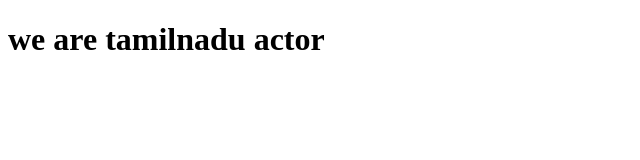
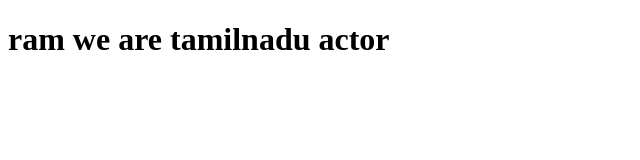
Before and after one commit to aarthiradhakrishnana-tech/actor, a plain HTML site: page index.html in a window 1280 px wide. Shown: the whole page, without its empty margins (0-640 px from the left). Drawn offline with Linux system fonts and the light colour scheme.

Commit message:
ram details

```diff
--- a/index.html
+++ b/index.html
@@ -6,6 +6,6 @@
     <title>Document</title>
 </head>
 <body>
-    <h1 > we are tamilnadu actor</h1>
+    <h1 >ram  we are tamilnadu actor</h1>
 </body>
 </html>
--- a/prog.js
+++ b/prog.js
@@ -0,0 +1 @@
+console.log("hey ram")
```
